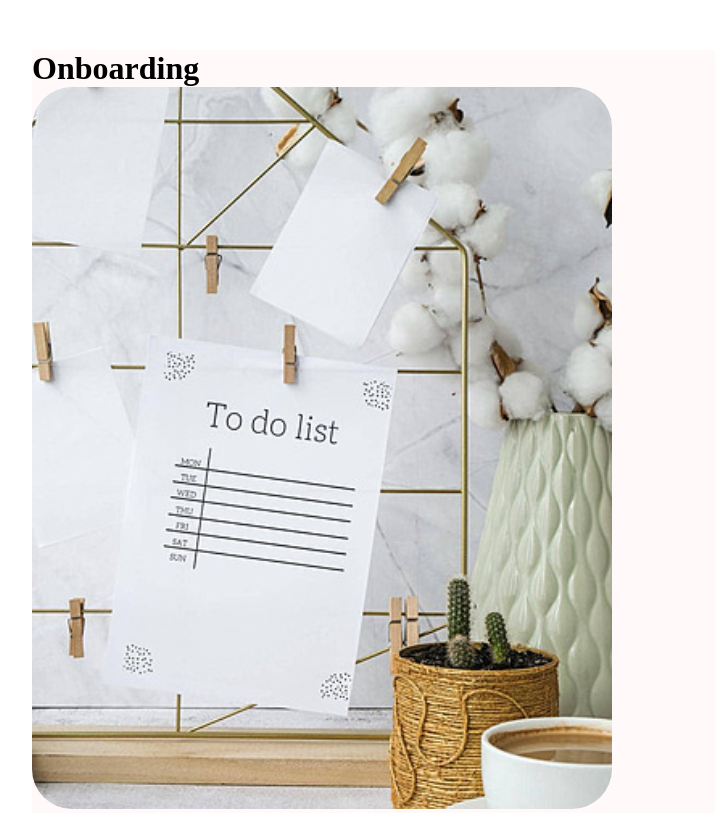
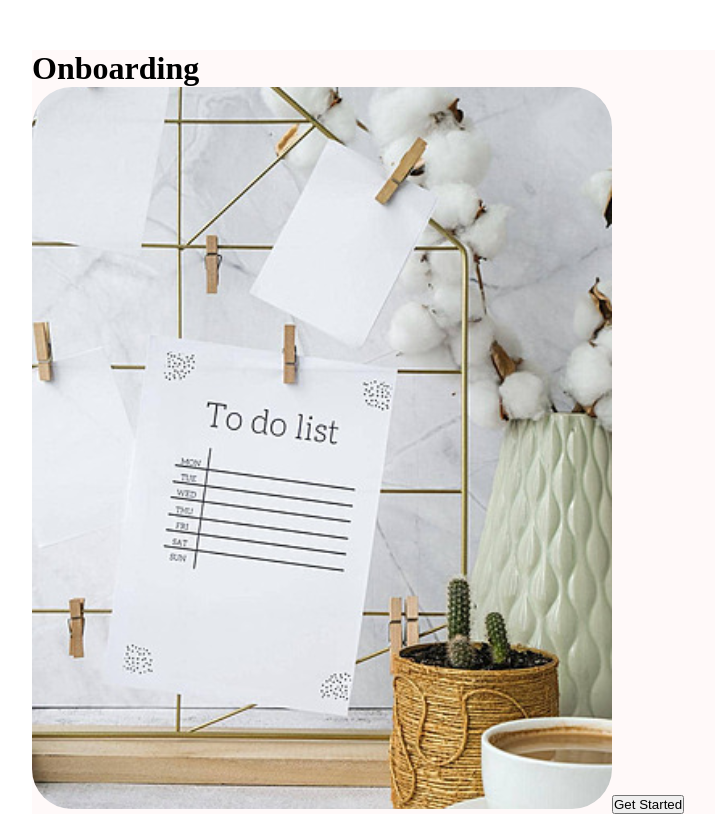
Before and after one commit to eduardooris/TodoListVite, a React (Vite) app: page / in a window 1280 px wide. Shown: the whole page, without its empty margins (18-733 px from the left). Built offline with nearby package versions, Linux system fonts and the light colour scheme.

Commit message:
create_button

```diff
--- a/src/components/button/index.jsx
+++ b/src/components/button/index.jsx
@@ -0,0 +1,10 @@
+import React, { Children } from 'react'
+
+function Button ({onClick, children}) {
+  return (
+    <button onClick={onClick}>{children}</button>
+  )
+}
+
+
+export default Button
--- a/src/views/Onboarding/index.jsx
+++ b/src/views/Onboarding/index.jsx
@@ -1,10 +1,12 @@
 import Banner from '../../assets/banner.svg'
+import Button from '../../components/button'
 import Design from '../../Design/Colors'
 export default function Onboarding() {
     return (
         <div style={{ background: Design.backgroundCardOnboarding }}>
             <h1>Onboarding</h1>
             <img src={Banner} alt="My Icon" />
+            <Button>Get Started </Button>
         </div>
     )
 }
```
